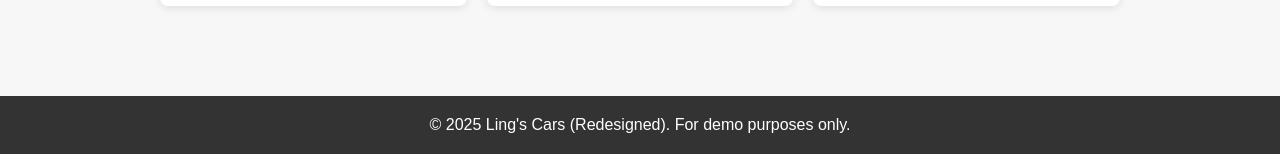
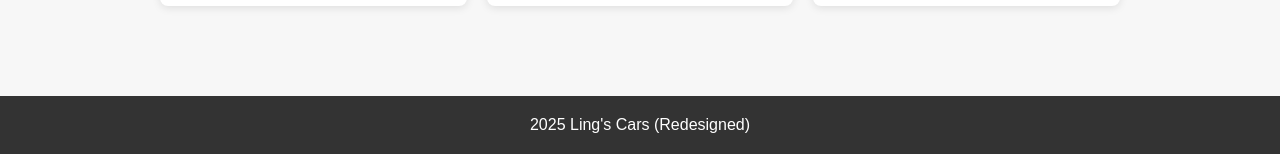
Before and after one commit to Blesstobasiljoy/website-redesign, a plain HTML site: page index.html in a window 1280 px wide. Shown: the part 665-819 px from the top of the page. Drawn offline with Linux system fonts and the light colour scheme.

Commit message:
Update index.html

```diff
--- a/index.html
+++ b/index.html
@@ -44,7 +44,7 @@
 
 
   <footer>
-    <p>© 2025 Ling's Cars (Redesigned). For demo purposes only.</p>
+   <p>2025 Ling's Cars (Redesigned)</p>
   </footer>
 
 </body>
```
